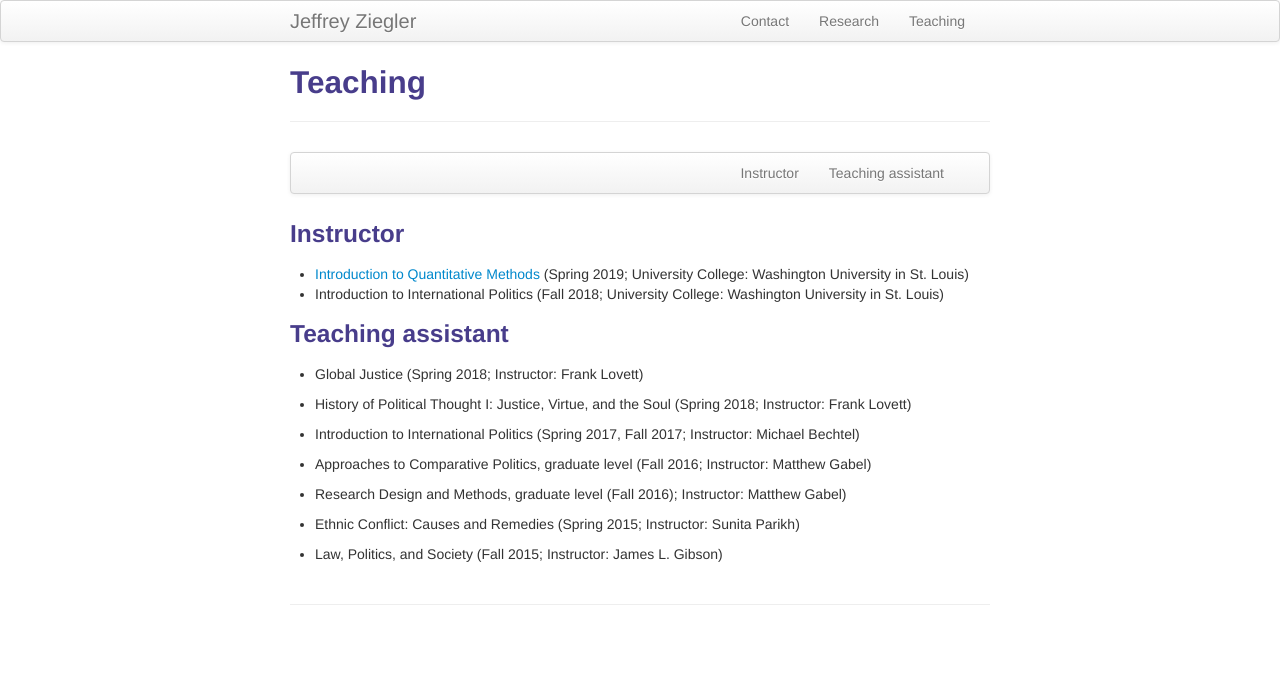
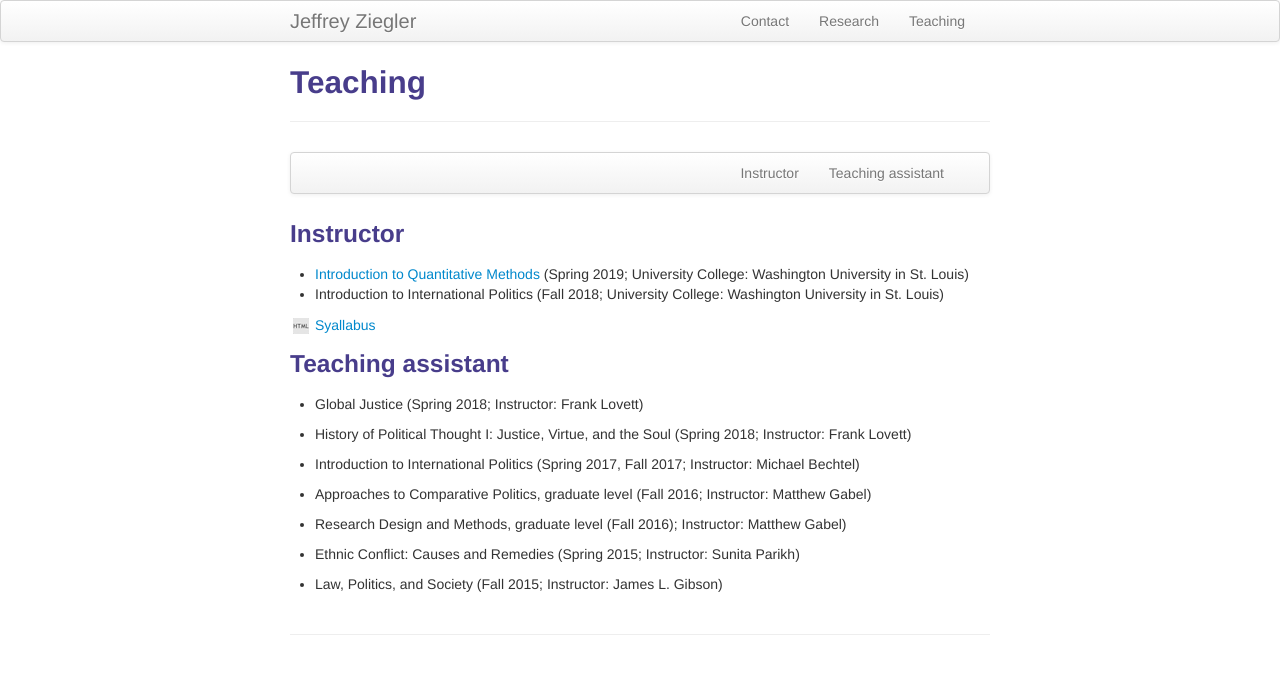
Before and after one commit to zieglerjef/zieglerjef.github.io, a Jekyll site: the page built from pages/teaching.md, in a window 1280 px wide. Shown: the top 674 px of the page. Built offline with Jekyll 4.4.1, drawn with Linux system fonts in a browser that asks for light colours.

Commit message:
Update teaching.md

```diff
--- a/pages/teaching.md
+++ b/pages/teaching.md
@@ -16,6 +16,10 @@
 - [Introduction to Quantitative Methods](https://zieglerjef.github.io/pages/QPMteachingMaterials/) (Spring 2019; University College: Washington University in St. Louis)
 - Introduction to International Politics (Fall 2018; University College: Washington University in St. Louis)
 
+<table align="left">
+  <tr><td><a href="https://drive.google.com/open?id=109HUKdaSUzgvrSUJ2Vcd_KRAh_qXQ8zR" target="_blank"> <img src="icons16/html-icon.png" alt="hi" class="inline"/> Syallabus </a></td></tr>
+</table><br/>
+
 ### <a name="TA"></a>Teaching assistant
 
 - Global Justice (Spring 2018; Instructor: Frank Lovett)
```
